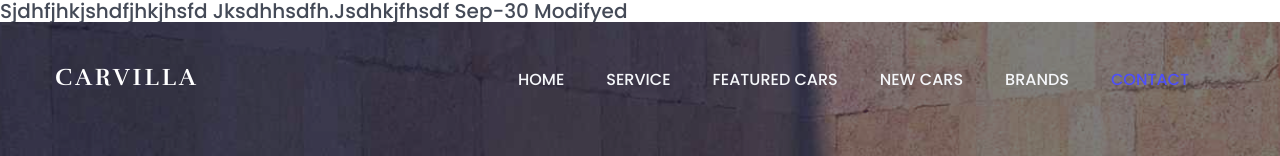
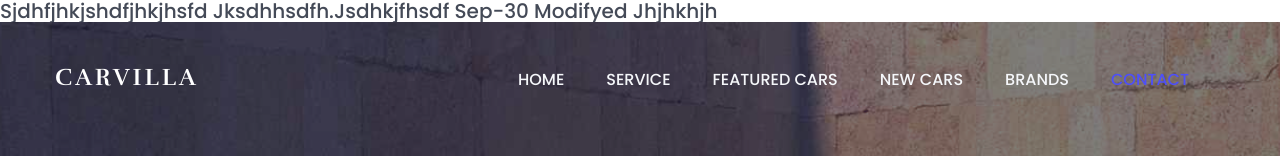
Before and after one commit to sumanthg2904/my-sep-24-task-repo, a plain HTML site: page index.html in a window 1280 px wide. Shown: the top 156 px of the page. Drawn offline with nearby package versions, Linux system fonts and the light colour scheme.

Commit message:
Update index.html

```diff
--- a/index.html
+++ b/index.html
@@ -59,7 +59,7 @@
 
 	<body>
 
-	<h1>sjdhfjhkjshdfjhkjhsfd jksdhhsdfh.jsdhkjfhsdf sep-30 modifyed</h1>
+	<h1>sjdhfjhkjshdfjhkjhsfd jksdhhsdfh.jsdhkjfhsdf sep-30 modifyed  jhjhkhjh</h1>
 		<!--[if lte IE 9]>
             <p class="browserupgrade">You are using an <strong>outdated</strong> browser. Please <a href="https://browsehappy.com/">upgrade your browser</a> to improve your experience and security.</p>
         <![endif]-->
```
